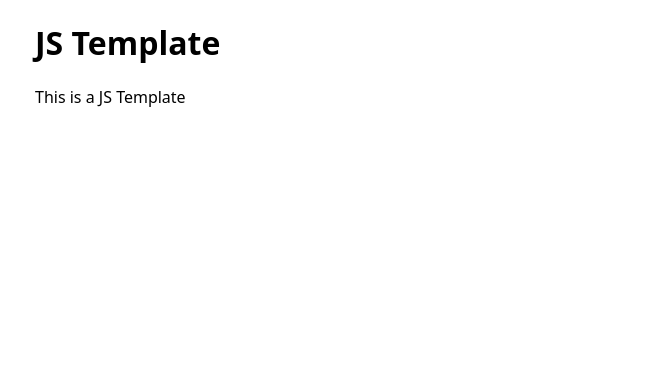
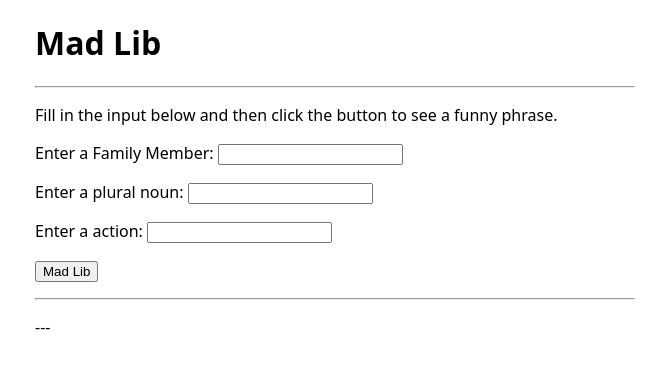
Before and after one commit to CSepsb/CS-10, a plain HTML site: page Mad-Lib/index.html in a window 1280 px wide. Shown: the whole page, without its empty margins (305-971 px from the left). Drawn offline with Linux system fonts and the light colour scheme.

Commit message:
completed

```diff
--- a/Mad-Lib/index.html
+++ b/Mad-Lib/index.html
@@ -1,12 +1,21 @@
 <!DOCTYPE html>
 <html>
   <head>
-    <title>Title</title>
+    <title>Mad Lib</title>
     <link rel="stylesheet" href="style.css" />
-    <script src="main.js"></script>
+    <script defer src="main.js"></script>
   </head>
   <body>
-    <h1>JS Template</h1>
-    <p>This is a JS Template</p>
+    <h1>Mad Lib</h1>
+    <hr />
+    <p>
+      Fill in the input below and then click the button to see a funny phrase.
+    </p>
+    <p>Enter a Family Member: <input type="text" id="member" /></p>
+    <p>Enter a plural noun: <input type="text" id="noun" /></p>
+    <p>Enter a action: <input type="text" id="action" /></p>
+    <p><button id="bnt">Mad Lib</button></p>
+    <hr />
+    <p id="output">---</p>
   </body>
 </html>
--- a/Mad-Lib/main.js
+++ b/Mad-Lib/main.js
@@ -1,2 +1,9 @@
-//Program TItle
-console.log(`hi`);
+document.getElementById("bnt").addEventListener("click", Madlib);
+function Madlib() {
+  let member = document.getElementById("member").value;
+  let noun = document.getElementById("noun").value;
+  let action = document.getElementById("action").value;
+
+  let message = `My ${member} loves to eat ${noun} and then ${action}.`;
+  document.getElementById("output").innerHTML = message;
+}
```
